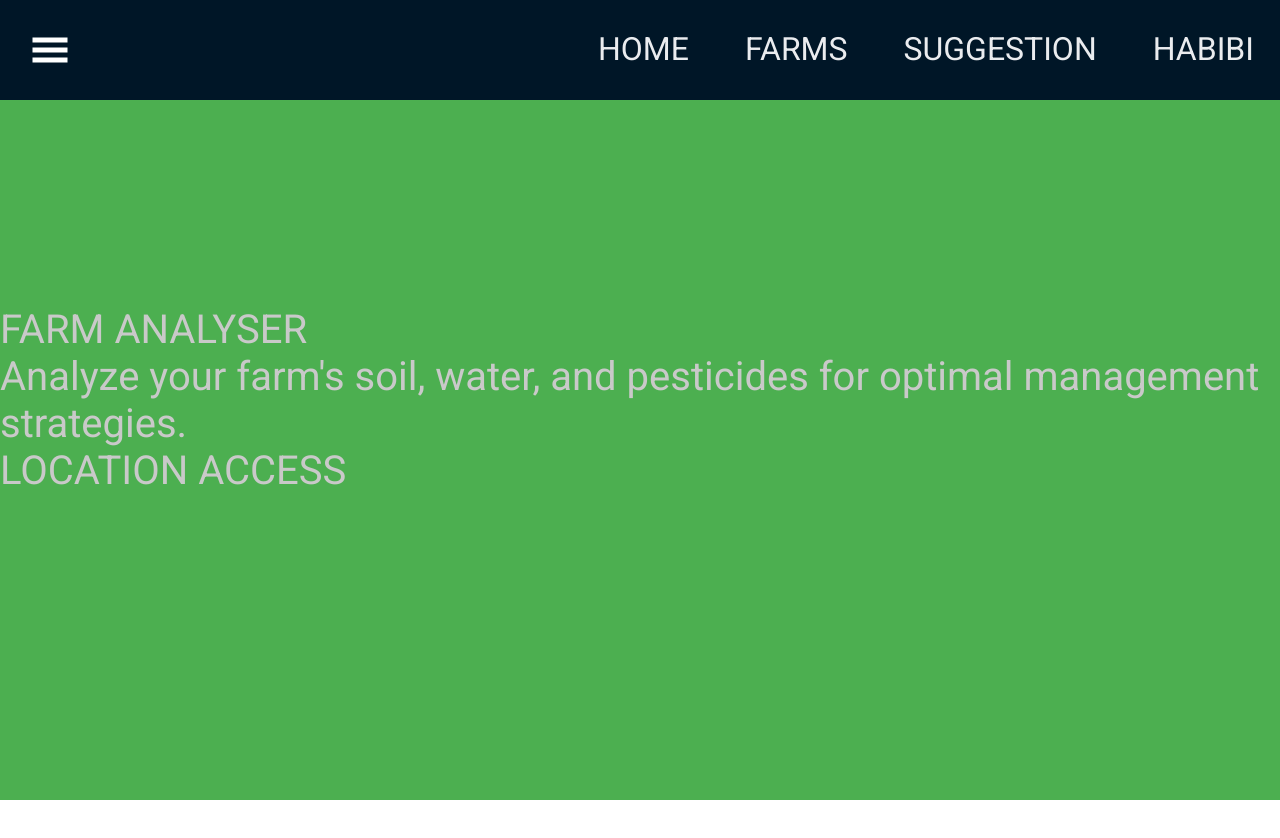
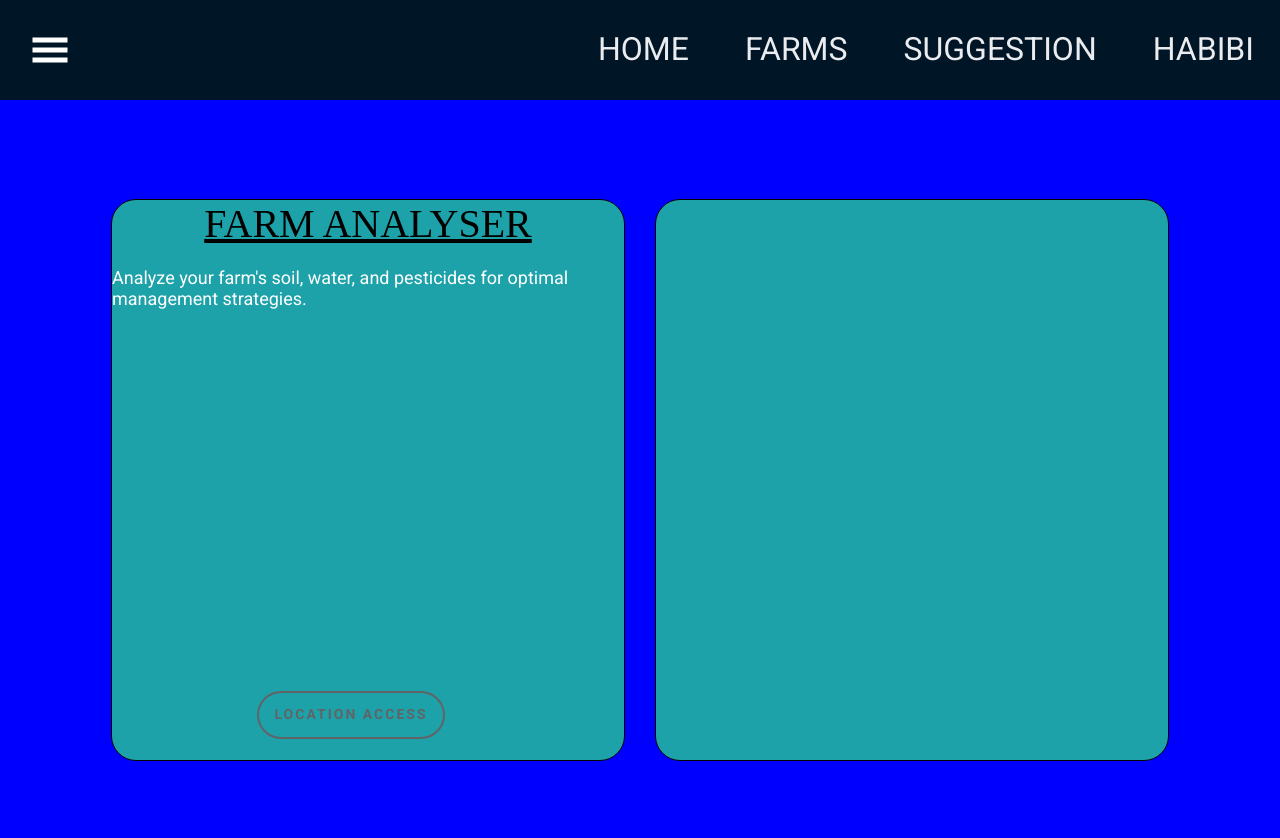
Before and after one commit to rajatjoe/Agrowise---proj, a React (Create React App) app in the folder Frontend/frontend/: page /suggestion in a window 1280 px wide. Shown: the top 838 px of the page. Before the commit the page ends 800 px from the top, so only its background shows below. Built offline with nearby package versions, Linux system fonts and the light colour scheme; a web font is replaced by a local one.

Commit message:
Fixed bugs

```diff
--- a/Frontend/frontend/src/App.css
+++ b/Frontend/frontend/src/App.css
@@ -1,4 +1,3 @@
-
 @import url('https://fonts.googleapis.com/css2?family=Kalnia+Glaze:wght@700&family=Katibeh&family=Roboto:ital,wght@0,100;0,300;0,400;0,500;0,700;0,900;1,100;1,300;1,400;1,500;1,700;1,900&display=swap');
 
 
@@ -362,6 +361,7 @@ header svg{
   flex-direction: column;
   justify-content: center;
   align-items: center;
+  margin-top: 20vh;
   height: 60vh;
   width: 60vw;
   padding: 20px;
@@ -419,8 +419,151 @@ header svg{
   align-items: center;
   margin: 0.5rem;
   padding: 10px;
+  border-radius: 0.5rem;
 }
 .btn-submit button{
+  font-size: medium;
   background-color: #2DE7D7;
+}
+
+/* SUGGESTIONS */
+.sug-container{
+  width:100vw;
+  height:100vh;
+  padding-top: 20vh;
+  display: flex;
+  justify-content: center;
+  align-items: center;
+  gap: 30px;
+  background-color: blue;
 
 }
+
+.sug-left{
+  height: 70vh;
+  width: 40vw;
+  background-color:#1da2a9;
+  border-radius: 25px;
+  border: 1px solid black;
+}
+
+.sug-right{
+  height: 70vh;
+  width: 40vw;
+  background-color:#1da2a9;
+  border-radius: 25px;
+  border: 1px solid black;
+}
+
+.sug-left-heading{
+  font-family:'Times New Roman', Times, serif;
+  color: black;
+  text-align: center;
+  text-decoration: underline;
+}
+
+.sug-desc{
+  color:white;
+  font-size:large;
+  padding-top: 20px;
+
+}
+
+.navBtn{
+  display: inline-block;
+  outline: none;
+  cursor: pointer;
+  font-size: 14px;
+  line-height: 1;
+  border-radius: 500px;
+  transition-property: background-color,border-color,color,box-shadow,filter;
+  transition-duration: .3s;
+  border: 1px solid transparent;
+  letter-spacing: 2px;
+  min-width: 160px;
+  text-transform: uppercase;
+  white-space: normal;
+  font-weight: 700;
+  text-align: center;
+  padding: 16px 14px 18px;
+  color: #616467;
+  box-shadow: inset 0 0 0 2px #616467;
+  background-color: transparent;
+  /* position: fixed; */
+  position: absolute;
+  margin-bottom: 20px; /*Button was stuck so fixed it.*/
+  bottom: 40px;
+  left: 20vw;
+}
+
+.navBtn:hover{
+
+    color: #fff;
+    background-color: #616467;
+}
+
+
+
+
+/* SCHEME PAGE */
+
+.scheme-cont{
+  padding-top: 380vh;
+  width: 80vw;
+  height: auto;
+  display: flex;
+  justify-content: center;
+  align-items: center;
+  gap: 30px;
+  background-color: #f1f1f1;
+  flex-direction: column;
+  background-color:#4CAF50;
+}
+
+.scheme-card{
+ height: auto;
+  width: 70vw;
+  border: 1px solid black;
+  background-color: rgb(215, 210, 174);
+  border-radius: 50px;
+  padding:0 30px ;
+}
+
+.scheme-title{
+  font-size: small;
+  color: black;
+}
+
+.scheme-card:hover {
+  transform: translateY(-10px);
+  box-shadow: 0 5px 15px rgba(0, 0, 0, 0.2);
+}
+
+.imgsch-holder {
+  width: 100%;
+  height: auto;
+  overflow: hidden;
+  border-radius: 5px;
+  object-fit: cover;
+
+}
+
+.sch-img {
+  object-fit: cover;
+  height: 50vh;
+
+}
+
+.scheme-title {
+  margin-top: 10px;
+  font-size: 50px;
+  color: #333;
+  text-decoration: underline;
+}
+
+.scheme-card p {
+  color: black;
+  font-size: large;
+}
+
+/*  */
```
